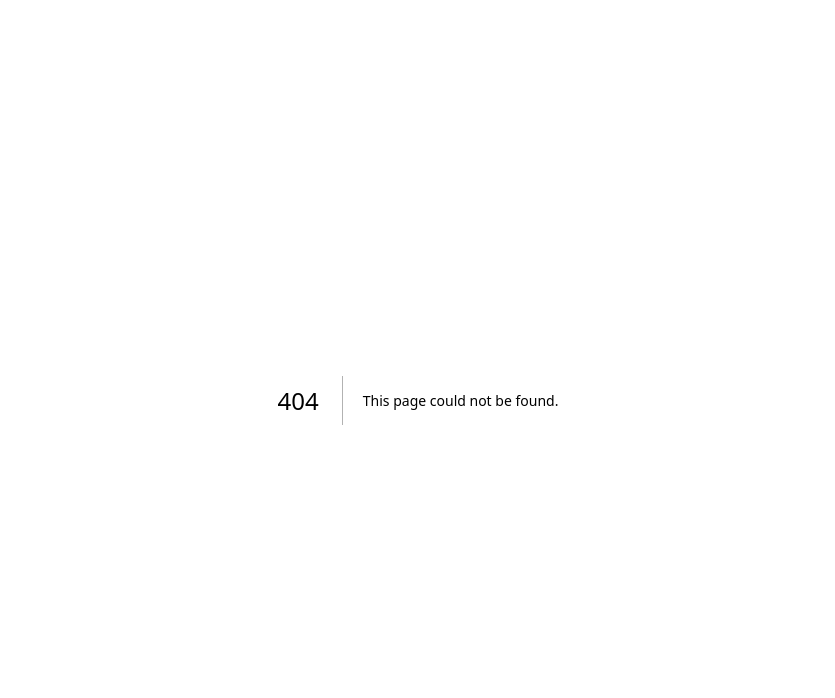
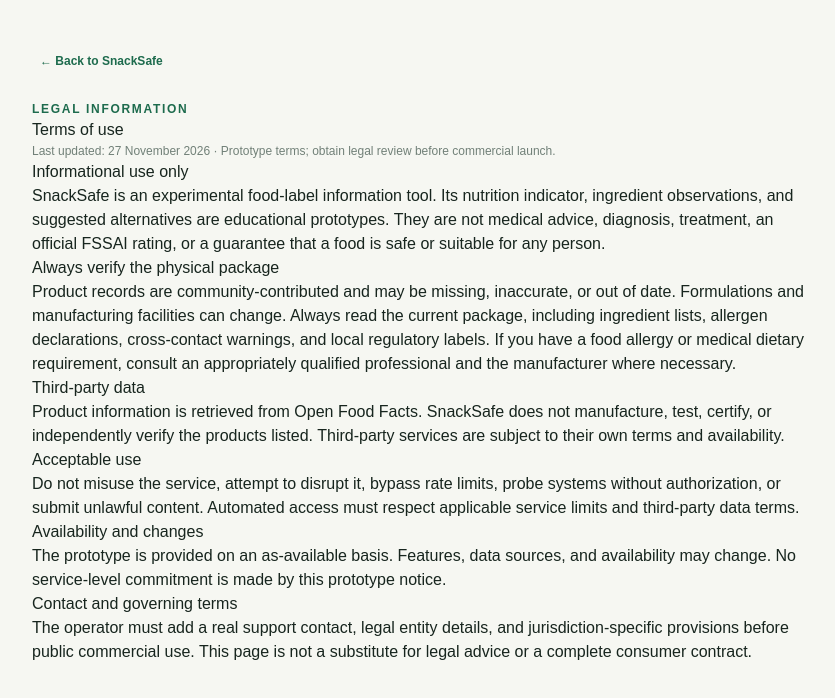
Before and after one commit to Sarveyasha23-coder/snacksafe, a Next.js app: page /terms in a window 1280 px wide. Before the commit this address had no page. Shown: the top 698 px of the page, without its empty margins (222-1057 px from the left). Built offline with nearby package versions, Linux system fonts and the light colour scheme.

Commit message:
Add prototype terms and food-information disclaimer

```diff
--- /dev/null
+++ b/app/terms/page.tsx
@@ -0,0 +1,33 @@
+export const metadata = {
+  title: "Terms of use | SnackSafe",
+  description: "Terms and important limitations for using the SnackSafe prototype."
+};
+
+export default function TermsPage() {
+  return (
+    <main className="shell" style={{ maxWidth: 820, paddingTop: 48, paddingBottom: 64 }}>
+      <a href="/" className="text-button">← Back to SnackSafe</a>
+      <div className="eyebrow" style={{ marginTop: 28 }}>Legal information</div>
+      <h1>Terms of use</h1>
+      <p className="muted">Last updated: 27 November 2026 · Prototype terms; obtain legal review before commercial launch.</p>
+
+      <h2>Informational use only</h2>
+      <p>SnackSafe is an experimental food-label information tool. Its nutrition indicator, ingredient observations, and suggested alternatives are educational prototypes. They are not medical advice, diagnosis, treatment, an official FSSAI rating, or a guarantee that a food is safe or suitable for any person.</p>
+
+      <h2>Always verify the physical package</h2>
+      <p>Product records are community-contributed and may be missing, inaccurate, or out of date. Formulations and manufacturing facilities can change. Always read the current package, including ingredient lists, allergen declarations, cross-contact warnings, and local regulatory labels. If you have a food allergy or medical dietary requirement, consult an appropriately qualified professional and the manufacturer where necessary.</p>
+
+      <h2>Third-party data</h2>
+      <p>Product information is retrieved from Open Food Facts. SnackSafe does not manufacture, test, certify, or independently verify the products listed. Third-party services are subject to their own terms and availability.</p>
+
+      <h2>Acceptable use</h2>
+      <p>Do not misuse the service, attempt to disrupt it, bypass rate limits, probe systems without authorization, or submit unlawful content. Automated access must respect applicable service limits and third-party data terms.</p>
+
+      <h2>Availability and changes</h2>
+      <p>The prototype is provided on an as-available basis. Features, data sources, and availability may change. No service-level commitment is made by this prototype notice.</p>
+
+      <h2>Contact and governing terms</h2>
+      <p>The operator must add a real support contact, legal entity details, and jurisdiction-specific provisions before public commercial use. This page is not a substitute for legal advice or a complete consumer contract.</p>
+    </main>
+  );
+}
```
